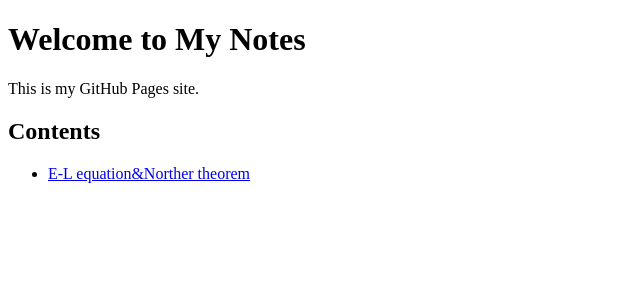
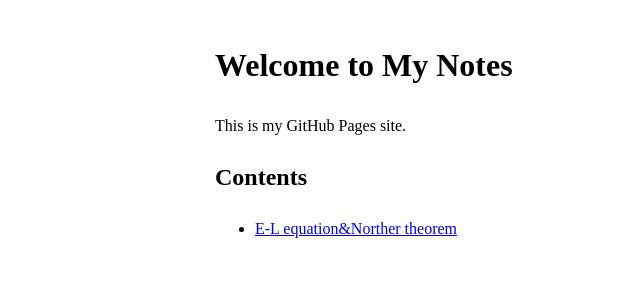
Before and after one commit to wuao1999/Notes, a Jekyll site: the page built from index.md, in a window 1280 px wide. Shown: the top 300 px of the page, without its empty margins (0-640 px from the left). Built offline with Jekyll 4.4.1, drawn with Linux system fonts in a browser that asks for light colours; our own code applies the rules of GitHub Pages for plain Markdown files.

Commit message:
Update default.html

```diff
--- a/_layouts/default.html
+++ b/_layouts/default.html
@@ -24,6 +24,15 @@
     <script id="MathJax-script" async
         src="https://cdn.jsdelivr.net/npm/mathjax@3/es5/tex-svg.js">
     </script>
+
+    <style>
+        body {
+            margin: 40px auto;
+            max-width: 850px;
+            line-height: 1.6;
+            padding: 0 10px;
+        }
+    </style>
 </head>
 <body>
     {{ content }}
```
Also changed, not shown: other parts of _layouts/default.html (+1 -1 lines).
